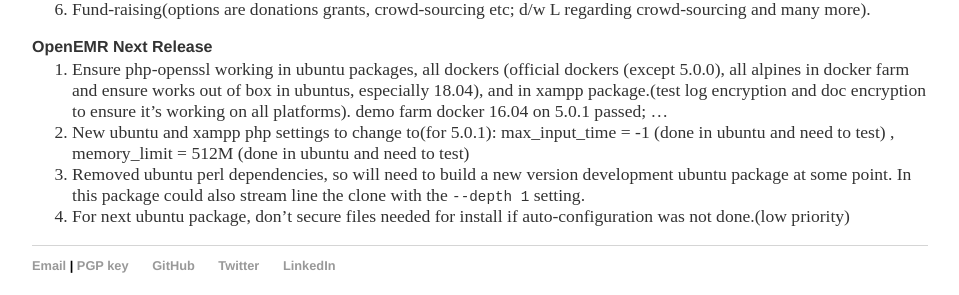
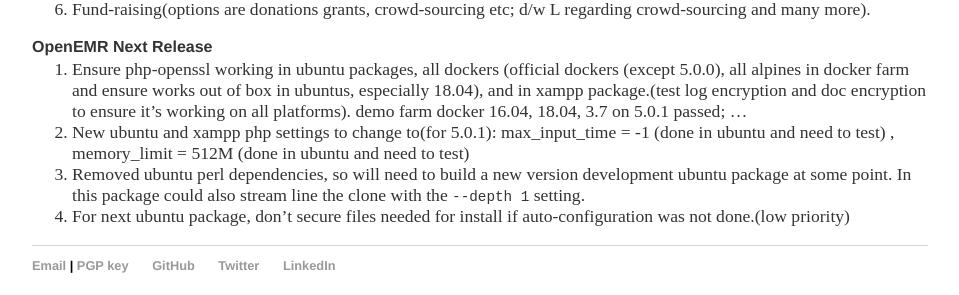
Before and after one commit to bradymiller/bradymiller.github.io, a Jekyll site: the page built from todo/index.md, in a window 1280 px wide. Shown: the part 544-839 px from the top of the page, without its empty margins (160-1119 px from the left). Built offline with Jekyll 4.4.1, drawn with Linux system fonts in a browser that asks for light colours; our own code applies the rules of GitHub Pages for plain Markdown files.

Commit message:
Update index.md

```diff
--- a/todo/index.md
+++ b/todo/index.md
@@ -21,7 +21,7 @@
 1. Fund-raising(options are donations grants, crowd-sourcing etc; d/w L regarding crowd-sourcing and many more).
 
 ### OpenEMR Next Release
-1. Ensure php-openssl working in ubuntu packages, all dockers (official dockers (except 5.0.0), all alpines in docker farm and ensure works out of box in ubuntus, especially 18.04), and in xampp package.(test log encryption and doc encryption to ensure it's working on all platforms). demo farm docker 16.04 on 5.0.1 passed; ...
+1. Ensure php-openssl working in ubuntu packages, all dockers (official dockers (except 5.0.0), all alpines in docker farm and ensure works out of box in ubuntus, especially 18.04), and in xampp package.(test log encryption and doc encryption to ensure it's working on all platforms). demo farm docker 16.04, 18.04, 3.7 on 5.0.1 passed; ...
 1. New ubuntu and xampp php settings to change to(for 5.0.1): max_input_time = -1 (done in ubuntu and need to test) , memory_limit = 512M (done in ubuntu and need to test)
 1. Removed ubuntu perl dependencies, so will need to build a new version development ubuntu package at some point. In this package could also stream line the clone with the `--depth 1` setting.
 1. For next ubuntu package, don't secure files needed for install if auto-configuration was not done.(low priority)
```
